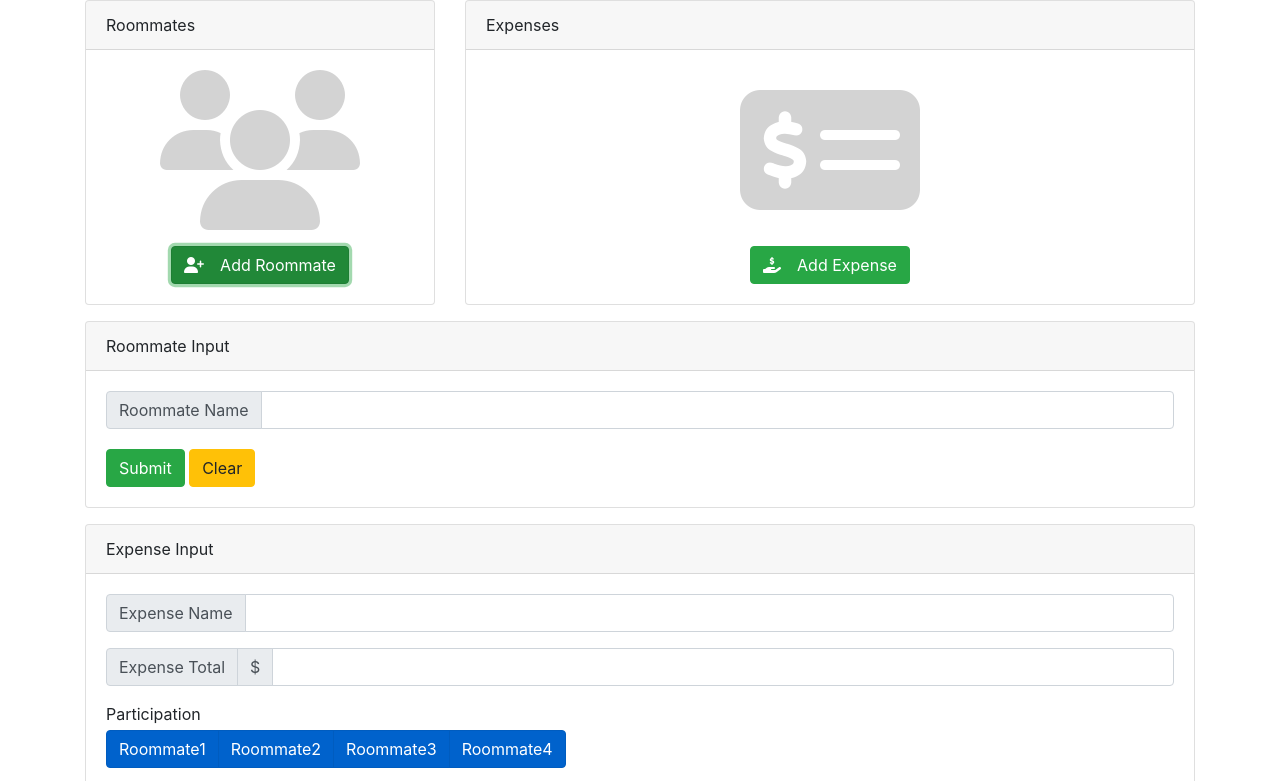
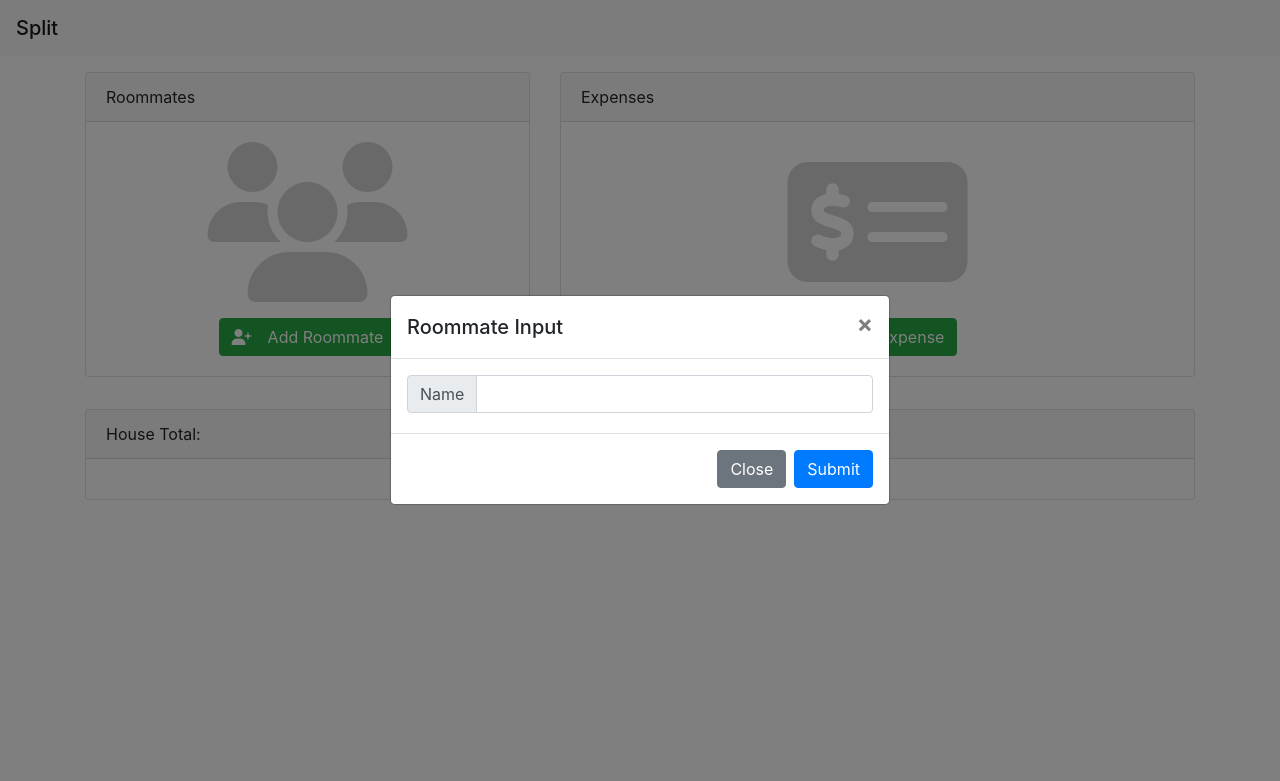
Before and after one commit to pagrimm/split, a website built with webpack: page src/index.html in a window 1280 px wide. Both pictures are taken after a click on the button "Add Roommate". Shown: the top 781 px of the page. Built offline with nearby package versions, Linux system fonts and the light colour scheme.

Commit message:
add modals to html interface
Co-authored-by: James Henager <jameschenager@gmail.com>

```diff
--- a/src/index.html
+++ b/src/index.html
@@ -7,51 +7,62 @@
   <title>Document</title>
 </head>
 <body>
+  <nav class="navbar navbar-light bg-light">
+    <span class="navbar-brand mb-0 h1">Split</span>
+  </nav>
   <div class="container">
     <div class="row">
-      <div class="col-md-4">
-        <div class="card mb-3">
+      <!-- roommate column -->
+      <div class="col-md-5">
+        <div class="card mb-3 mt-3">
           <div class="card-header">Roommates</div>
           <div class="card-body center">
             <i class="fas fa-users big"></i>
             <div>
-              <button type="button" class="btn btn-success mt-3"><i class="fas fa-user-plus mr-3"></i>Add Roommate</button>
+              <button type="button" class="btn btn-success mt-3" data-toggle="modal" data-target="#roommate-modal"><i class="fas fa-user-plus mr-3"></i>Add Roommate</button>
             </div>
           </div>
         </div>
       </div>
-      <div class="col-md-8">
-        <div class="card mb-3">
+      <!-- expense column -->
+      <div class="col-md-7">
+        <div class="card mb-3 mt-3">
           <div class="card-header">Expenses</div>
           <div class="card-body center">
             <i class="fas fa-money-check-alt big"></i>
             <div>
-              <button type="button" class="btn btn-success mt-3"><i class="fas fa-hand-holding-usd mr-3"></i>Add Expense</button>
+              <button type="button" class="btn btn-success mt-3" data-toggle="modal" data-target="#expense-modal"><i class="fas fa-hand-holding-usd mr-3"></i>Add Expense</button>
             </div>
           </div>
         </div>
       </div>
     </div>
+    <div class="row">
+      <div class="col-md-12">
+        <div class="card mb-3 mt-3">
+          <div class="card-header">House Total:</div>
+          <div class="card-body center">
+
+          </div>
+        </div>
+      </div>
+    </div>
+  </div>
+</body>
 
 
-    <section class="card mb-3">
-      <div class="card-header">Roommate Input</div>
-      <div class="card-body">
-        <div class="input-group mb-1">
-          <div class="input-group-prepend">
-            <span class="input-group-text">Roommate Name</span>
+<!-- expense modal -->
+<div class="modal fade" id="expense-modal" tabindex="-1" role="dialog">
+  <div class="modal-dialog modal-dialog-centered" role="document">
+    <div class="modal-content">
+      <div class="modal-header">
+        <h5 class="modal-title">Expense Input</h5>
+        <button type="button" class="close" data-dismiss="modal" aria-label="Close">
+          <span aria-hidden="true">&times;</span>
+        </button>
       </div>
-          <input type="text" class="form-control">
-        </div>
-        <div>
-          <button type="button" class="btn btn-success mt-3">Submit</button>
-          <button type="button" class="btn btn-warning mt-3">Clear</button>
-        </div>
-      </div>
-    </section>
-    <section class="card mb-3">
-      <div class="card-header">Expense Input</div>
-      <div class="card-body">
+      <div class="modal-body">
+        <form id="expense-form">
           <div class="input-group mb-3">
             <div class="input-group-prepend">
               <span class="input-group-text">Expense Name</span>
@@ -136,12 +147,41 @@
             </div>
             <input type="text" class="form-control">
           </div>
-        <div>
-          <button type="button" class="btn btn-success mt-3">Submit</button>
-          <button type="button" class="btn btn-warning mt-3">Clear</button>
+        </form>
+      </div>
+      <div class="modal-footer">
+        <button type="button" class="btn btn-secondary" data-dismiss="modal">Close</button>
+        <button type="button" class="btn btn-primary" form="expense-form" id="expense-submit">Submit</button>
       </div>
     </div>
-    </section>
   </div>
-</body>
+</div>
+
+<!-- roommate modal -->
+<div class="modal fade" id="roommate-modal" tabindex="-1" role="dialog">
+  <div class="modal-dialog modal-dialog-centered" role="document">
+    <div class="modal-content">
+      <div class="modal-header">
+        <h5 class="modal-title">Roommate Input</h5>
+        <button type="button" class="close" data-dismiss="modal" aria-label="Close">
+          <span aria-hidden="true">&times;</span>
+        </button>
+      </div>
+      <div class="modal-body">
+        <form id="roommate-form">
+          <div class="input-group mb-1">
+            <div class="input-group-prepend">
+              <span class="input-group-text">Name</span>
+            </div>
+            <input type="text" class="form-control" id="roommate-name">
+          </div>
+        </form>
+      </div>
+      <div class="modal-footer">
+        <button type="button" class="btn btn-secondary" data-dismiss="modal">Close</button>
+        <button type="button" class="btn btn-primary" form="roommate-form" id="roommate-submit">Submit</button>
+      </div>
+    </div>
+  </div>
+</div>
 </html>
```
Lines whose indentation alone changed are shown as unchanged.
